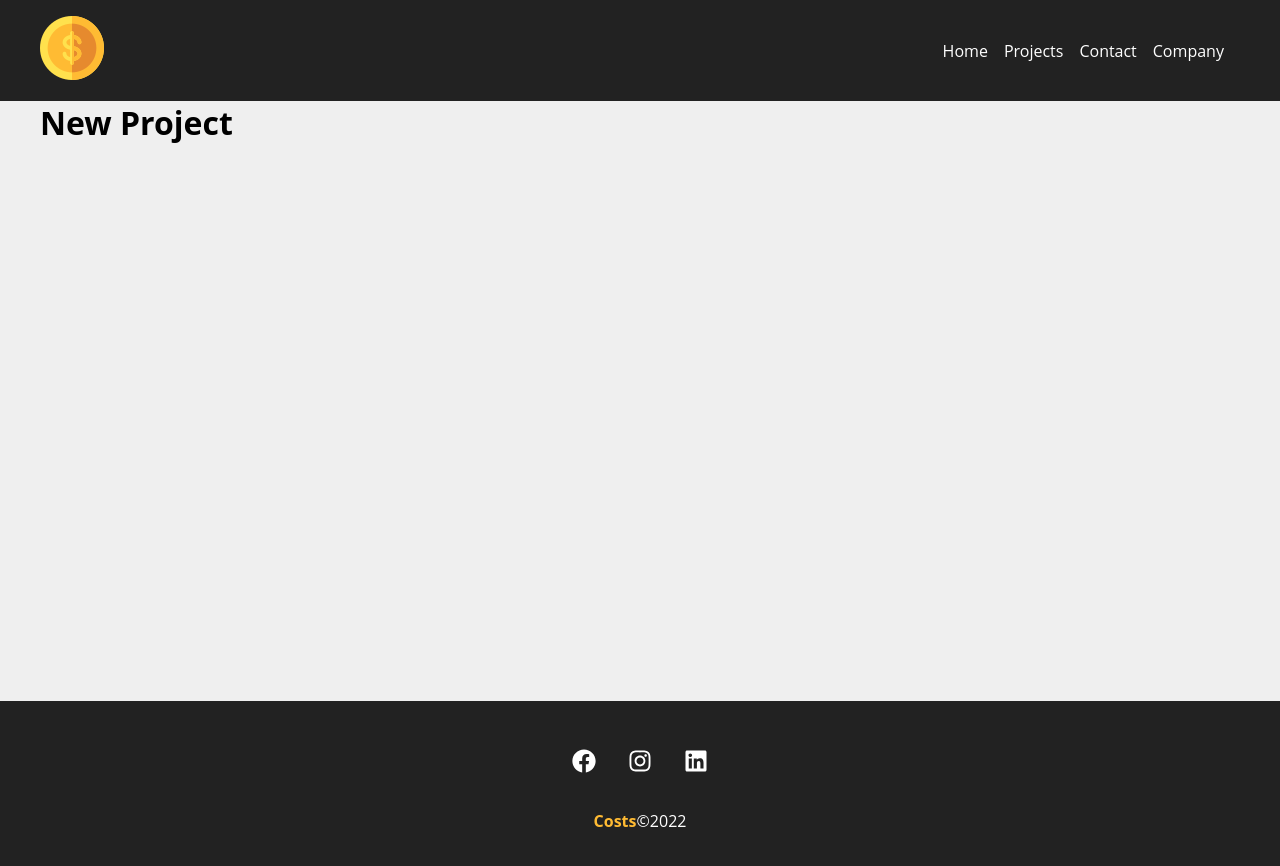
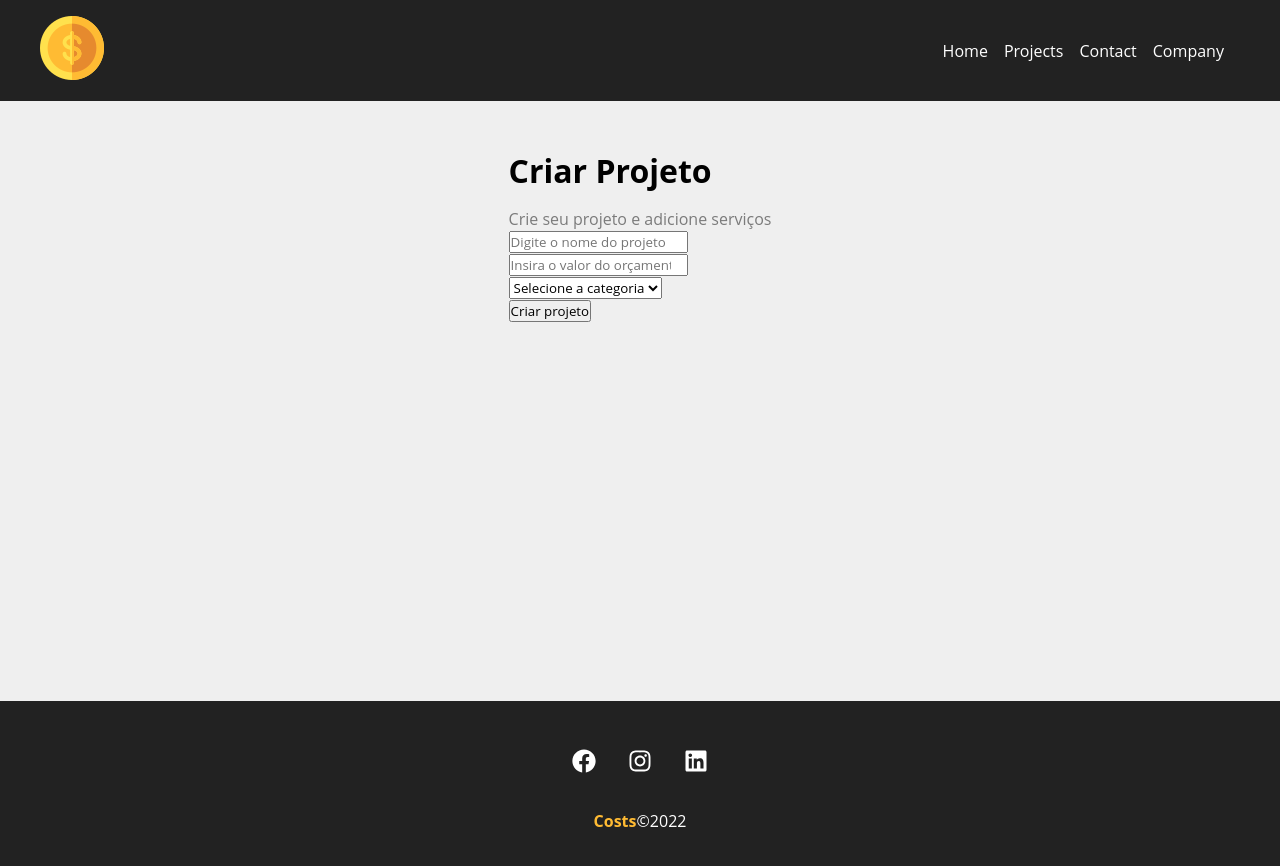
Before and after one commit to lidiannerb/React-Costs, a React (Create React App) app: page /NewProject in a window 1280 px wide. Shown: the top 866 px of the page. Built offline with nearby package versions, Linux system fonts and the light colour scheme.

Commit message:
feat: creating form page

```diff
--- a/src/App.js
+++ b/src/App.js
@@ -2,7 +2,6 @@
   BrowserRouter as Router,
   Routes,
   Route,
-  Link
 } from "react-router-dom";
 
 import Home from "./Components/Pages/Home";
--- a/src/Components/Pages/NewProject.jsx
+++ b/src/Components/Pages/NewProject.jsx
@@ -1,8 +1,13 @@
+import ProjectForm from "../Project/ProjectForm";
+import styles from "./NewProject.module.css";
+
 const NewProject = () => {
   return (
-    <>
-      <h1>New Project</h1>
-    </>
+    <div className={styles.new_project_container}>
+      <h1>Criar Projeto</h1>
+      <p>Crie seu projeto e adicione serviços</p>
+      <ProjectForm />
+    </div>
    );
 }
 
--- /dev/null
+++ b/src/Components/Pages/NewProject.module.css
@@ -0,0 +1,13 @@
+.new_project_container {
+  max-width: 450px;
+  margin: 0 auto;
+  padding: 3em;
+}
+
+.new_project_container h1 {
+  margin-bottom: 0.5em;
+}
+
+.new_project_container p {
+  color: #7b7b7b;
+}
--- /dev/null
+++ b/src/Components/Project/ProjectForm.jsx
@@ -0,0 +1,26 @@
+const ProjectForm = () => {
+  return (
+    <form>
+      <div>
+        <input type="text" placeholder="Digite o nome do projeto" />
+      </div>
+      <div>
+        <input type="number" placeholder="Insira o valor do orçamento total" />
+      </div>
+      <div>
+        <select name="category_id">
+          <option disabled selected>
+            Selecione a categoria
+          </option>
+        </select>
+      </div>
+      <div>
+        <input type="submit" value="Criar projeto" />
+      </div>
+    </form>
+  );
+};
+
+export default ProjectForm;
+
+// Este componente foi importando na page NewProject
```
